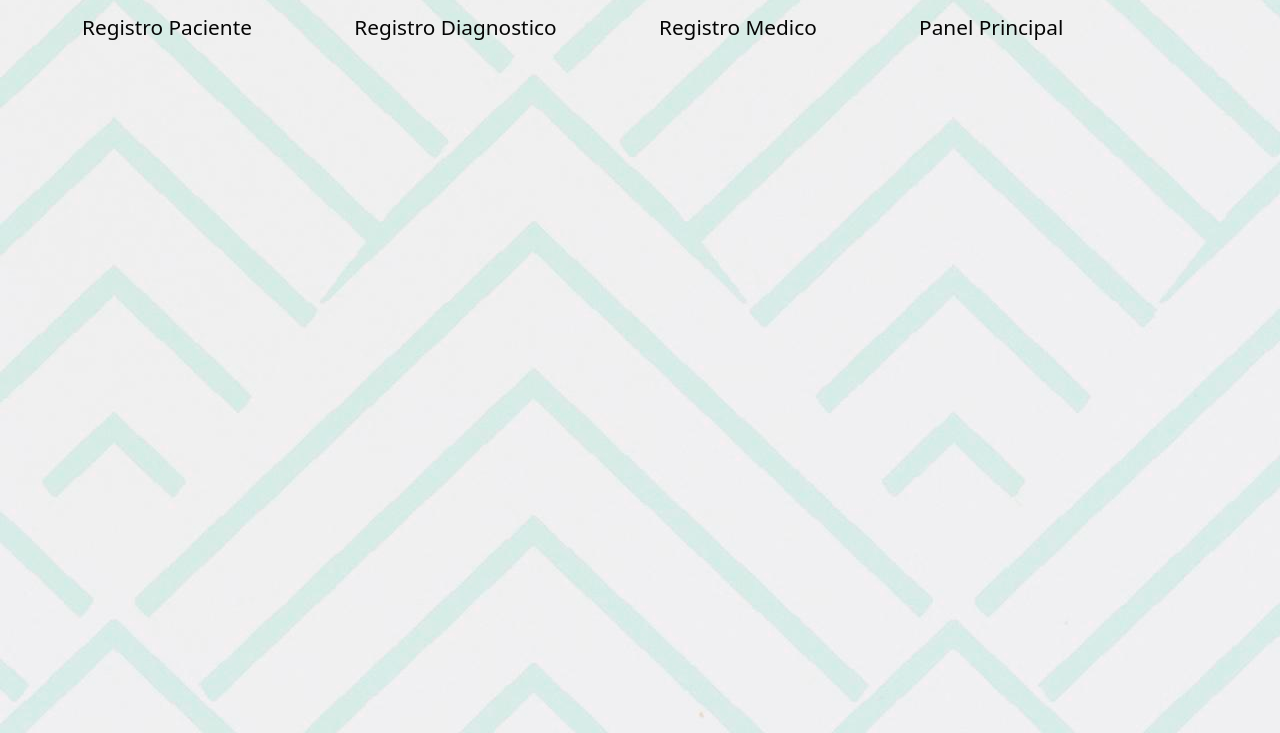
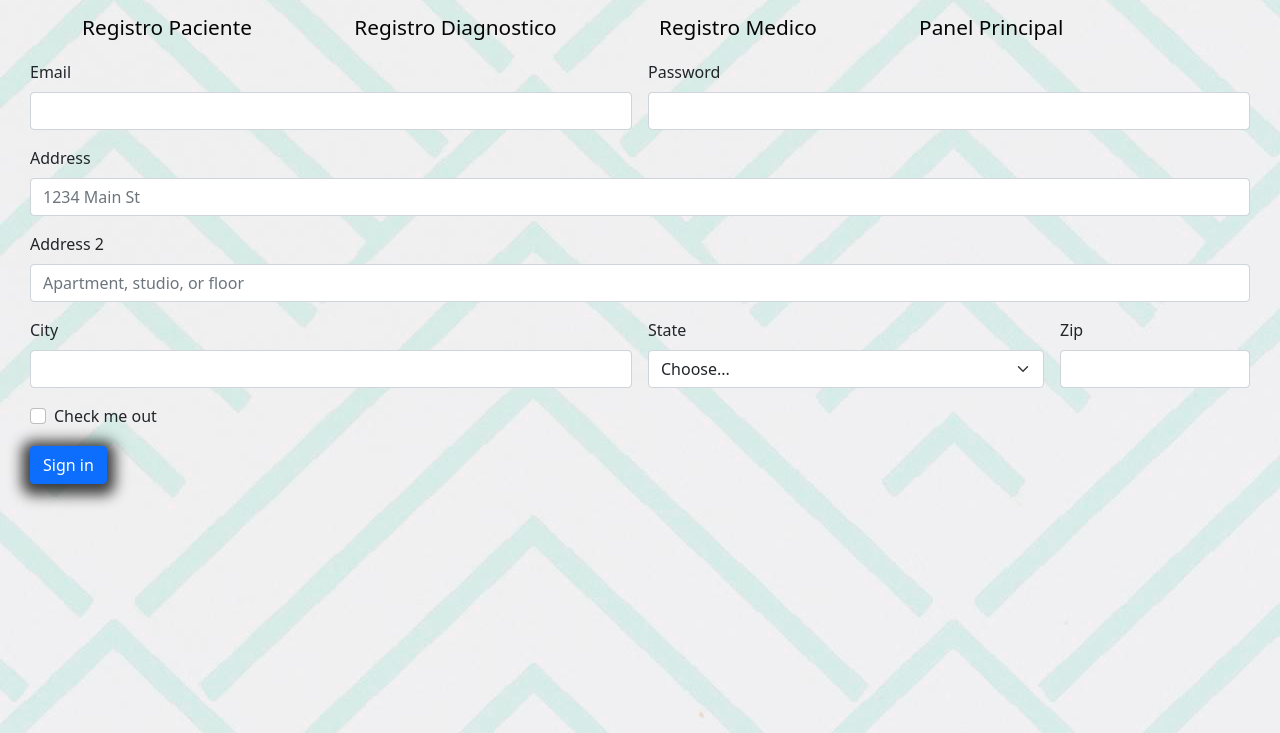
Before and after one commit to MarlonAlvarez01/UML_DESA_PROYECT, a plain HTML site: page HOMEPAGES/NewRegistro.html in a window 1280 px wide. Shown: the part 67-800 px from the top of the page. Drawn offline with nearby package versions, Linux system fonts and the light colour scheme.

Commit message:
Se añade el formulario de registro

```diff
--- a/HOMEPAGES/NewRegistro.html
+++ b/HOMEPAGES/NewRegistro.html
@@ -28,6 +28,49 @@
                 <div class="menu-bar">
                     <i class="fas fa-bars" id="menu-bar"></i>
                 </div>
+                <form class="row g-3">
+                    <div class="col-md-6">
+                      <label for="inputEmail4" class="form-label">Email</label>
+                      <input type="email" class="form-control" id="inputEmail4">
+                    </div>
+                    <div class="col-md-6">
+                      <label for="inputPassword4" class="form-label">Password</label>
+                      <input type="password" class="form-control" id="inputPassword4">
+                    </div>
+                    <div class="col-12">
+                      <label for="inputAddress" class="form-label">Address</label>
+                      <input type="text" class="form-control" id="inputAddress" placeholder="1234 Main St">
+                    </div>
+                    <div class="col-12">
+                      <label for="inputAddress2" class="form-label">Address 2</label>
+                      <input type="text" class="form-control" id="inputAddress2" placeholder="Apartment, studio, or floor">
+                    </div>
+                    <div class="col-md-6">
+                      <label for="inputCity" class="form-label">City</label>
+                      <input type="text" class="form-control" id="inputCity">
+                    </div>
+                    <div class="col-md-4">
+                      <label for="inputState" class="form-label">State</label>
+                      <select id="inputState" class="form-select">
+                        <option selected>Choose...</option><option>1</option><option>1</option><option>1</option>
+                      </select>
+                    </div>
+                    <div class="col-md-2">
+                      <label for="inputZip" class="form-label">Zip</label>
+                      <input type="text" class="form-control" id="inputZip">
+                    </div>
+                    <div class="col-12">
+                      <div class="form-check">
+                        <input class="form-check-input" type="checkbox" id="gridCheck">
+                        <label class="form-check-label" for="gridCheck">
+                          Check me out
+                        </label>
+                      </div>
+                    </div>
+                    <div class="col-12">
+                      <button type="submit" class="btn btn-primary">Sign in</button>
+                    </div>
+                  </form>
             </nav>
         </header>
     </div>
```
